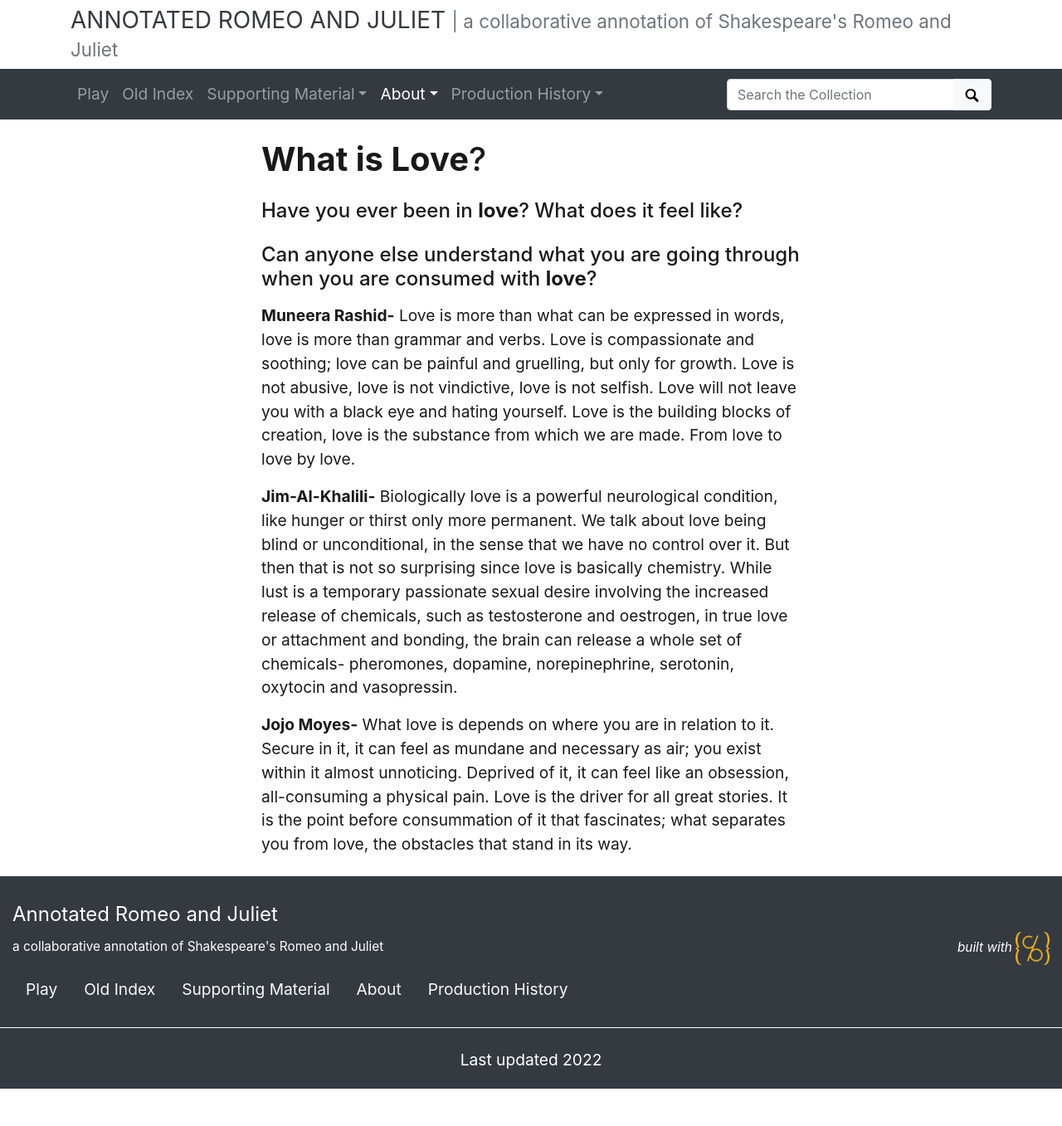
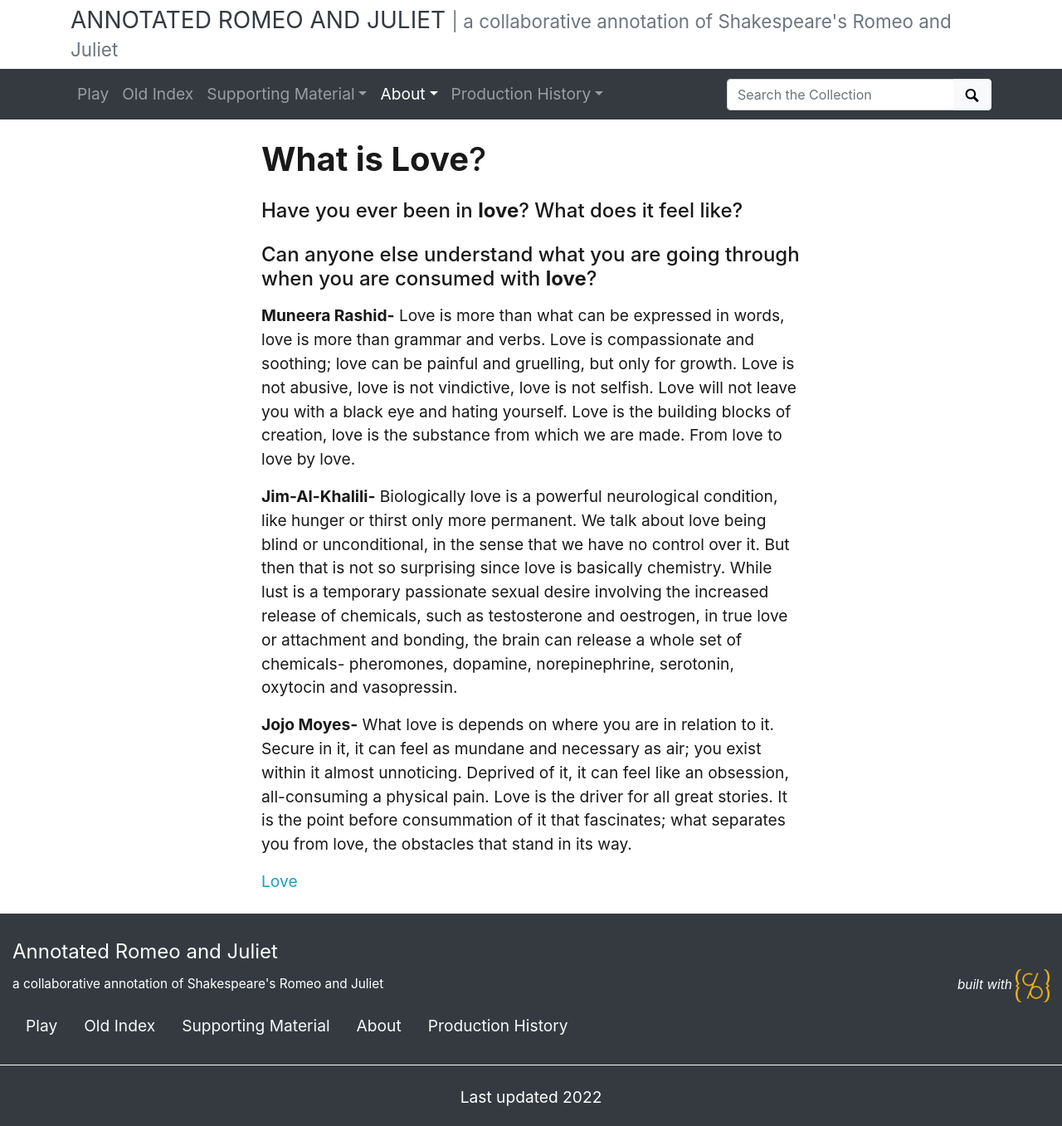
Before and after one commit to thecdil/romeoandjuliet, a Jekyll site: the page built from pages/Love.md, in a window 1280 px wide. Shown: the whole page at 83% size. Built offline with Jekyll 4.4.1, drawn with Linux system fonts in a browser that asks for light colours; before the commit the page ends 1312 px from its top, so only the background shows below that.

Commit message:
Update Love.md

```diff
--- a/pages/Love.md
+++ b/pages/Love.md
@@ -20,3 +20,5 @@ Biologically love is a powerful neurological condition, like hunger or thirst on
 
 **Jojo Moyes-**
 What love is depends on where you are in relation to it. Secure in it, it can feel as mundane and necessary as air; you exist within it almost unnoticing. Deprived of it, it can feel like an obsession, all-consuming a physical pain. Love is the driver for all great stories. It is the point before consummation of it that fascinates; what separates you from love, the obstacles that stand in its way.
+
+[Love]((https://cdn.theguardian.tv/mainwebsite/2013/11/21/131121Marriedcouple-16x9.mp4))
```
